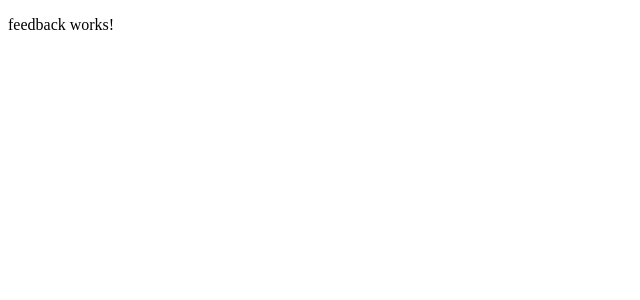
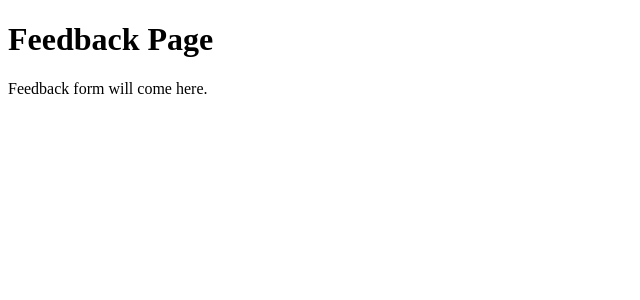
Before and after one commit to hasangaanawarathna/RTX-jewelry, an Angular app: page /feedback in a window 1280 px wide. Shown: the top 300 px of the page, without its empty margins (0-640 px from the left). Built offline with nearby package versions, Linux system fonts and the light colour scheme.

Commit message:
Update contact and feedback pages content and structure

```diff
--- a/src/app/pages/contact/contact.html
+++ b/src/app/pages/contact/contact.html
@@ -1 +1,2 @@
-<p>contact works!</p>
+<h1>Contact Page</h1>
+<p>Contact form will come here.</p>
--- a/src/app/pages/feedback/feedback.html
+++ b/src/app/pages/feedback/feedback.html
@@ -1 +1,2 @@
-<p>feedback works!</p>
+<h1>Feedback Page</h1>
+<p>Feedback form will come here.</p>
```
